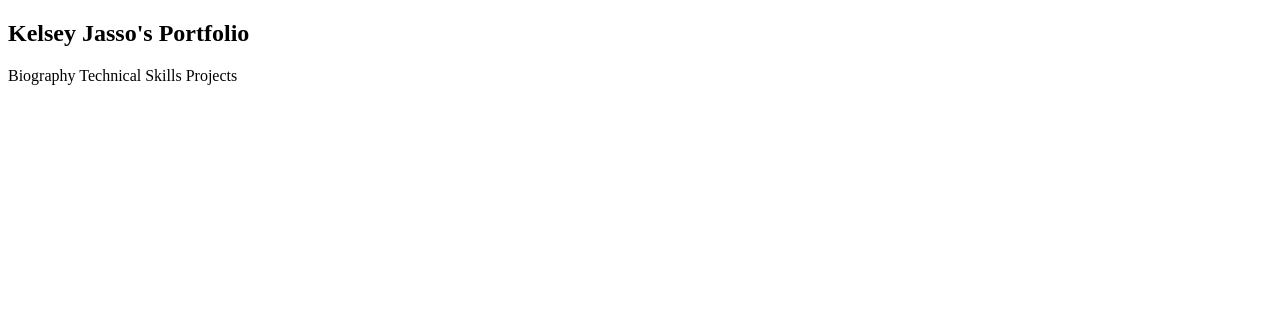
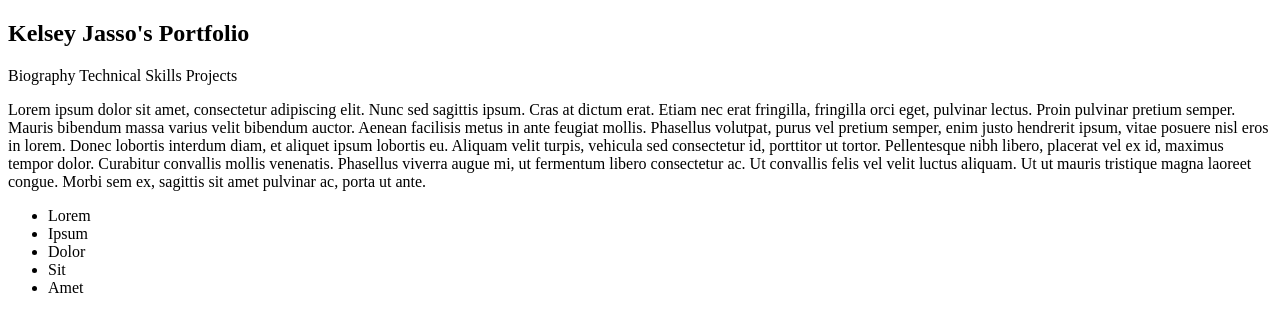
Before and after one commit to kelsester/COMP001A.Assignment1, a plain HTML site: page COMP001A.Assignment2/index.html in a window 1280 px wide. Drawn offline with Linux system fonts and the light colour scheme.

Commit message:
lorem ipsum

```diff
--- a/COMP001A.Assignment2/index.html
+++ b/COMP001A.Assignment2/index.html
@@ -18,10 +18,16 @@
             </nav>
         </header>
         <div class="bio"> <!--this is a biography section-->
-
+            <p>Lorem ipsum dolor sit amet, consectetur adipiscing elit. Nunc sed sagittis ipsum. Cras at dictum erat. Etiam nec erat fringilla, fringilla orci eget, pulvinar lectus. Proin pulvinar pretium semper. Mauris bibendum massa varius velit bibendum auctor. Aenean facilisis metus in ante feugiat mollis. Phasellus volutpat, purus vel pretium semper, enim justo hendrerit ipsum, vitae posuere nisl eros in lorem. Donec lobortis interdum diam, et aliquet ipsum lobortis eu. Aliquam velit turpis, vehicula sed consectetur id, porttitor ut tortor. Pellentesque nibh libero, placerat vel ex id, maximus tempor dolor. Curabitur convallis mollis venenatis. Phasellus viverra augue mi, ut fermentum libero consectetur ac. Ut convallis felis vel velit luctus aliquam. Ut ut mauris tristique magna laoreet congue. Morbi sem ex, sagittis sit amet pulvinar ac, porta ut ante.</p>
         </div>
         <div class="skills"> <!--this is a skills section-->
-
+            <ul>
+                <li>Lorem</li>
+                <li>Ipsum</li>
+                <li>Dolor</li>
+                <li>Sit</li>
+                <li>Amet</li>
+            </ul>
         </div>
         <div class="projects"> <!--this is a projects section-->
 
```
